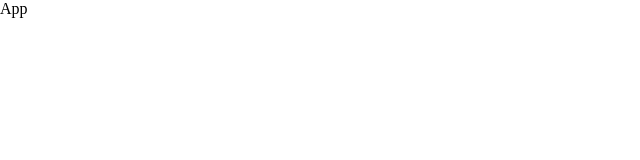
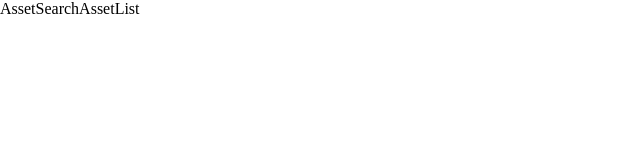
Before and after one commit to boriscvo/endavu, a React (Vite) app: page / in a window 1280 px wide. Shown: the top 160 px of the page, without its empty margins (0-640 px from the left). Built offline with nearby package versions, Linux system fonts and the light colour scheme.

Commit message:
Add components structure

```diff
--- a/package.json
+++ b/package.json
@@ -14,6 +14,7 @@
     "postcss": "^8.4.35",
     "react": "^18.2.0",
     "react-dom": "^18.2.0",
+    "react-router-dom": "^6.22.3",
     "tailwind": "^4.0.0"
   },
   "devDependencies": {
--- a/src/App.tsx
+++ b/src/App.tsx
@@ -1,5 +1,14 @@
+import { BrowserRouter, Route, Routes } from "react-router-dom"
+import { Assets } from "./components/pages"
+
 function App() {
-  return <>App</>
+  return (
+    <BrowserRouter>
+      <Routes>
+        <Route path="/" element={<Assets />} />
+      </Routes>
+    </BrowserRouter>
+  )
 }
 
 export default App
--- /dev/null
+++ b/src/components/pages/assets/assets.tsx
@@ -0,0 +1,11 @@
+import { AssetList, AssetSearch } from "@/components/sections"
+import { PageContainer } from "@/components/ui"
+
+export function Assets() {
+  return (
+    <PageContainer>
+      <AssetSearch />
+      <AssetList />
+    </PageContainer>
+  )
+}
--- /dev/null
+++ b/src/components/pages/index.ts
@@ -0,0 +1 @@
+export * from "./assets/assets"
--- /dev/null
+++ b/src/components/sections/asset-list/asset-list.tsx
@@ -0,0 +1,3 @@
+export function AssetList() {
+  return <>AssetList</>
+}
--- /dev/null
+++ b/src/components/sections/asset-search/asset-search.tsx
@@ -0,0 +1,3 @@
+export function AssetSearch() {
+  return <>AssetSearch</>
+}
--- /dev/null
+++ b/src/components/sections/index.ts
@@ -0,0 +1,2 @@
+export * from "./asset-list/asset-list"
+export * from "./asset-search/asset-search"
--- /dev/null
+++ b/src/components/ui/index.ts
@@ -0,0 +1 @@
+export * from "./page-container/page-container"
--- /dev/null
+++ b/src/components/ui/page-container/page-container.tsx
@@ -0,0 +1,6 @@
+type Props = {
+  children: React.ReactNode
+}
+export function PageContainer({ children }: Props) {
+  return <div>{children}</div>
+}
```
Also changed, not shown: 1 other file (tests, documents, lock files or other folders).
